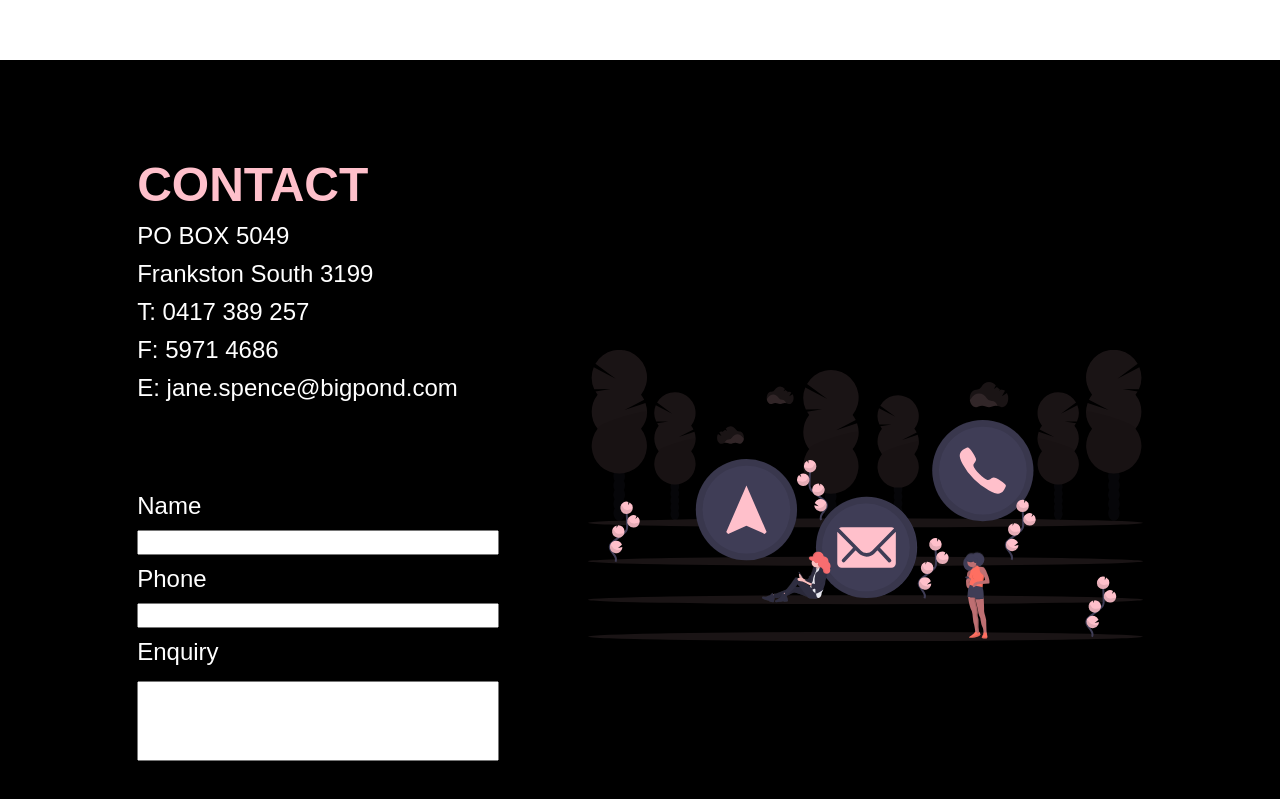
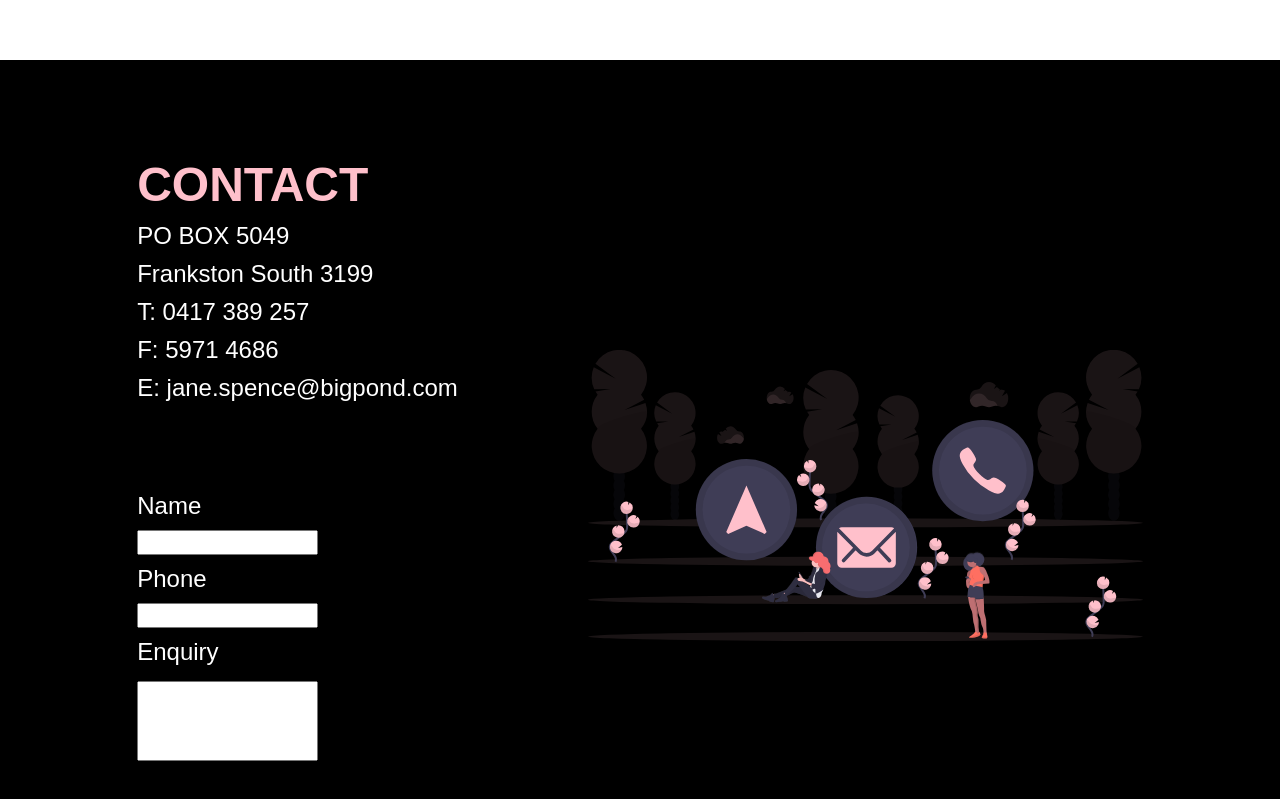
Before and after one commit to jackedwardbeard/01-Jane_Spence, a React (Create React App) app in the folder jane_spence/: page / in a window 1280 px wide. Shown: the part 3620-4419 px from the top of the page. Built offline with nearby package versions, Linux system fonts and the light colour scheme.

Commit message:
Removed white space on mobile view.

```diff
--- a/jane_spence/src/components/Contact/ContactComponents.js
+++ b/jane_spence/src/components/Contact/ContactComponents.js
@@ -9,8 +9,11 @@ export const InformationContainer = styled.div`
     flex-direction: column;
 
     @media screen and (max-width: 768px) {
-        padding: 100px 0;
+        padding: 100px 0px;
+        width: 100%;
+        overflow-x: hidden;
     }
+
 `
 
 export const InformationWrapper = styled.div`
@@ -108,12 +111,12 @@ export const Label = styled.div`
 
 export const Input = styled.input`
     height: 25px;
-    width: 200%;
+    width: 100%;
 `
 
 export const InputLarge = styled.input`
     height: 80px;
-    width: 200%;
+    width: 100%;
     margin-top: 10px;
 `
 
--- a/jane_spence/src/components/Information/InformationComponents.js
+++ b/jane_spence/src/components/Information/InformationComponents.js
@@ -10,6 +10,8 @@ export const InformationContainer = styled.div`
 
     @media screen and (max-width: 768px) {
         padding: 100px 0;
+        width: 100%;
+        overflow-x: hidden;
     }
 `
 
--- a/jane_spence/src/components/Landing/LandingComponents.js
+++ b/jane_spence/src/components/Landing/LandingComponents.js
@@ -11,6 +11,13 @@ export const LandingContainer = styled.div`
     position: relative;
     height: 900px;
     background: white;
+
+    @media screen and (max-width: 768px) {
+        width: 100%;
+        overflow-x: hidden;
+
+    }
+
 
 `
 
--- a/jane_spence/src/components/Location/LocationComponents.js
+++ b/jane_spence/src/components/Location/LocationComponents.js
@@ -10,6 +10,8 @@ export const InformationContainer = styled.div`
 
     @media screen and (max-width: 768px) {
         padding: 100px 0;
+        width: 100%;
+        overflow-x: hidden;
     }
 `
 
--- a/jane_spence/src/components/Navbar/NavbarComponents.js
+++ b/jane_spence/src/components/Navbar/NavbarComponents.js
@@ -18,8 +18,11 @@ export const Nav = styled.nav`
     z-index: 10;
 
 
+
     @media screen and (max-width: 960px) {
         transition: 0.8s all ease;
+        width: 100%;
+        overflow-x: hidden;
     }
 ` ;
 
```
